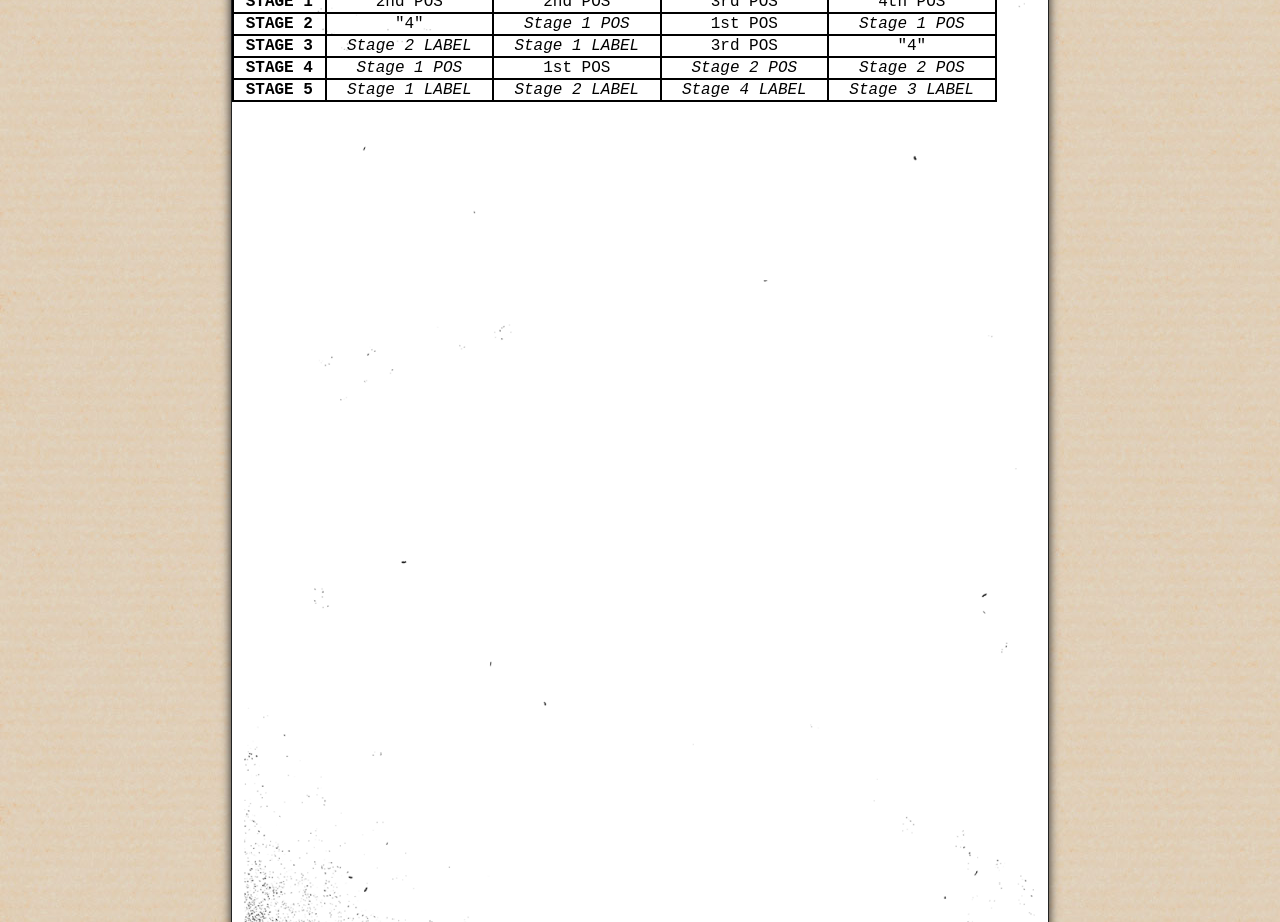
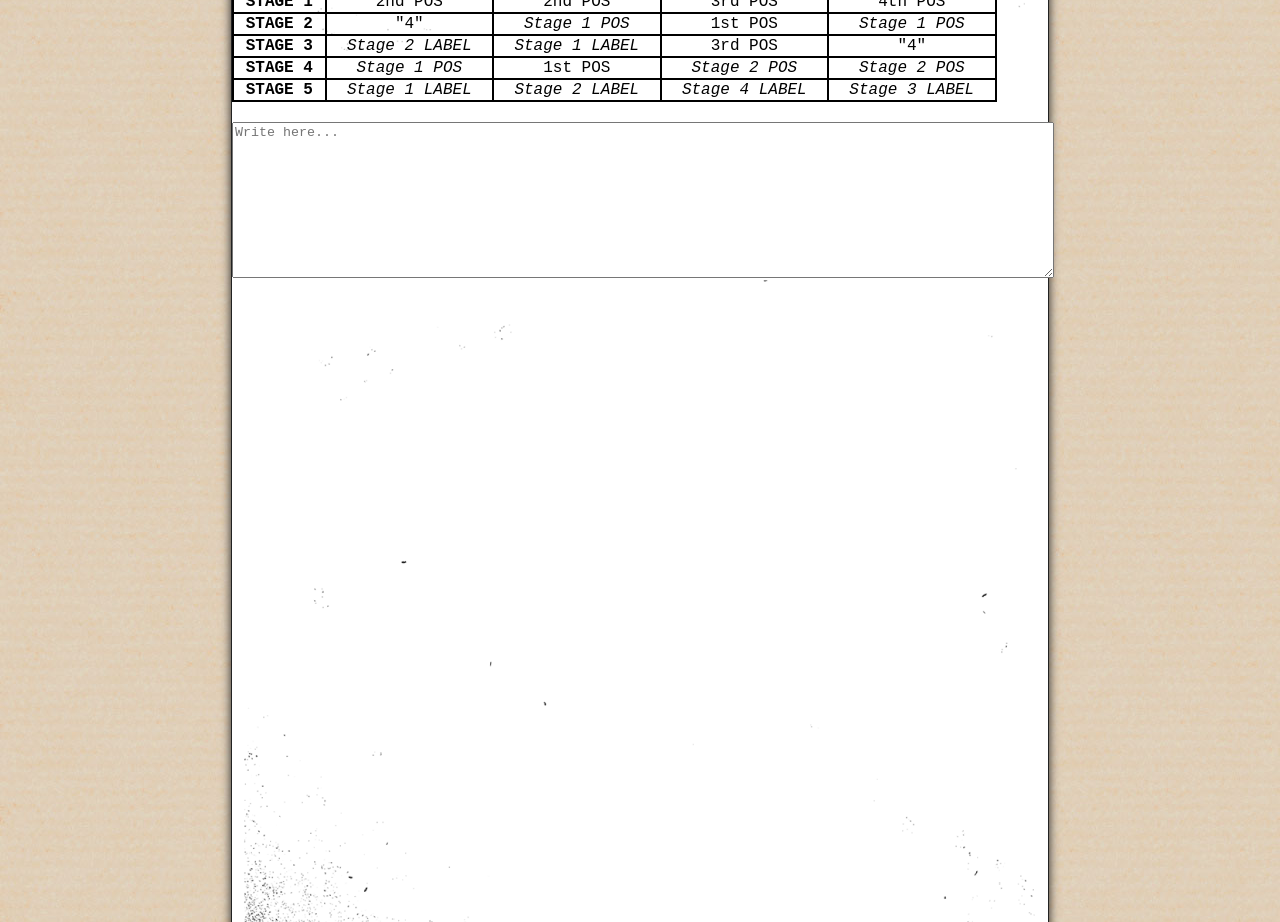
Before and after one commit to sergiosaint/ktnemanual, a React (Create React App) app: page / in a window 1280 px wide. Shown: the part 5500-6422 px from the top of the page. Built offline with nearby package versions, Linux system fonts and the light colour scheme.

Commit message:
memory module simple text box

```diff
--- a/src/MemoryModule/MemoryModule.tsx
+++ b/src/MemoryModule/MemoryModule.tsx
@@ -7,7 +7,9 @@ function MemoryModule() {
       <table>
         <thead>
           <tr>
-                      <td colSpan={5}>Make sure to write down the label of each phase, and position of phase 1 and 2.</td>
+            <td colSpan={5}>
+              Make sure to write down the label of each phase, and position of phase 1 and 2.
+            </td>
           </tr>
         </thead>
         <tbody>
@@ -55,6 +57,13 @@ function MemoryModule() {
           </tr>
         </tbody>
       </table>
+      <div style={{ marginTop: '20px' }}>
+        <textarea
+          rows={10}
+          style={{ width: '100%' }}
+          placeholder="Write here..."
+        ></textarea>
+      </div>
     </div>
   );
 }
```
Lines whose indentation alone changed are shown as unchanged.
